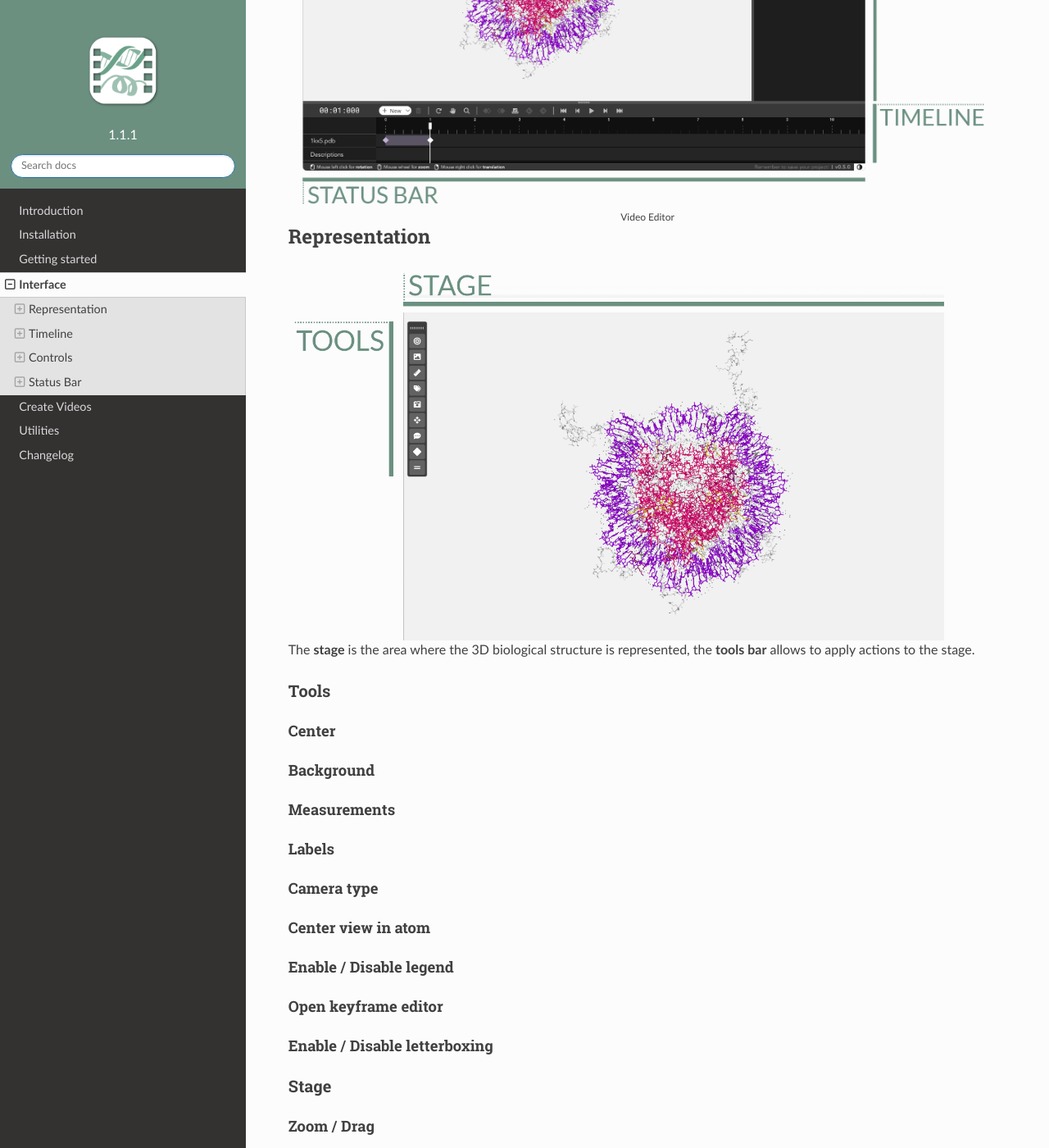
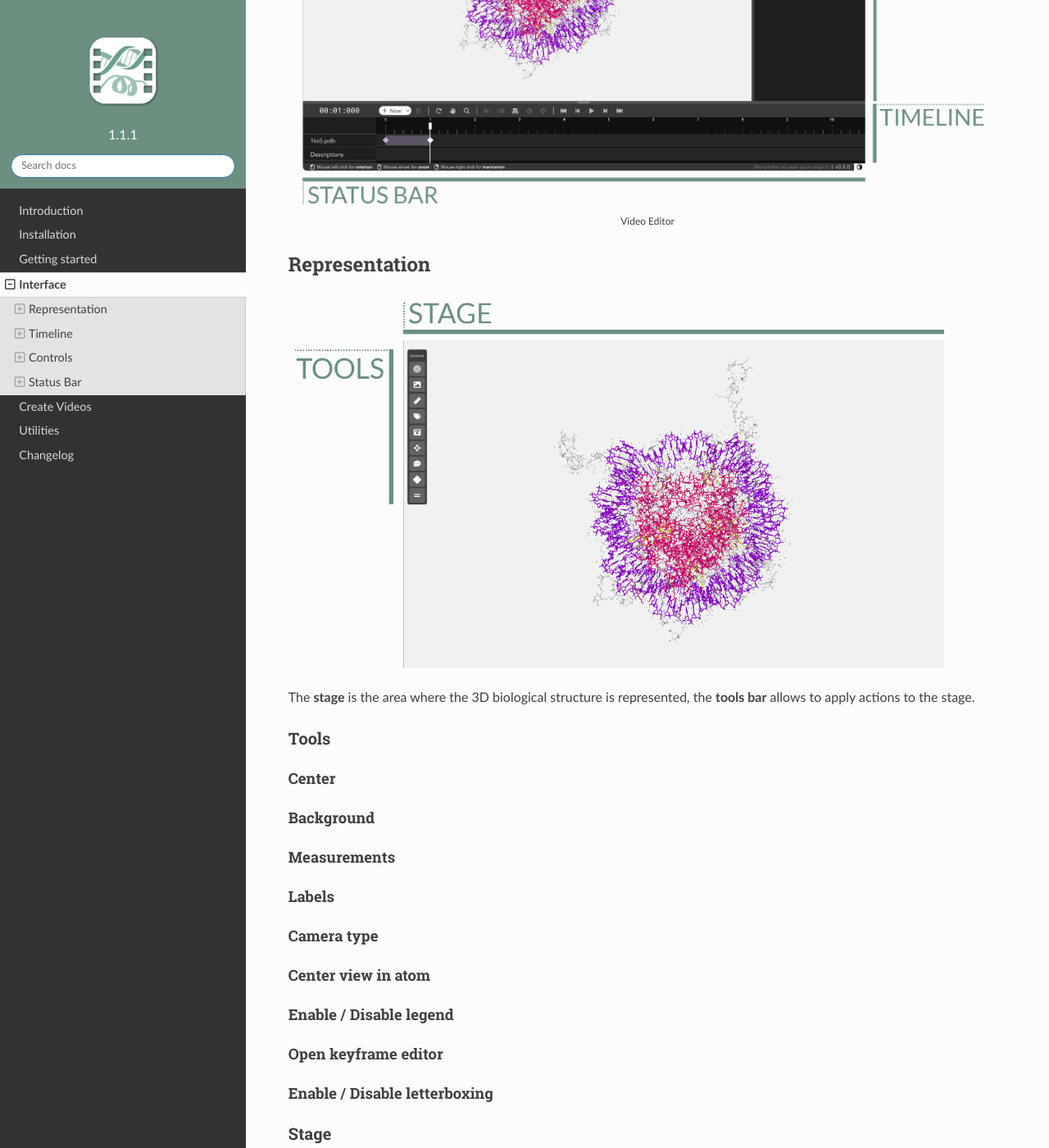
Before and after one commit to gbayarri/biomovies_documentation, a Sphinx documentation site: the page built from docs/source/interface.md, in a window 1280 px wide and 1400 px high, scrolled down 424 px. Shown: the whole window at 82% size. Built offline with Sphinx 7.4.7 and the Read the Docs theme 2.0.0, drawn with Linux system fonts in a browser that asks for light colours.

Commit message:
Interface

```diff
--- a/docs/source/_static/theme_overrides.css
+++ b/docs/source/_static/theme_overrides.css
@@ -50,7 +50,7 @@
 }
 
 span.rst-current-version span { font-family: 'Lato';}
-.rst-content h2 .headerlink { font-family: 'FontAwesome'!important; }
+.headerlink { font-family: 'FontAwesome'!important; }
 
 @media not all and (min-resolution:.001dpcm)
 { @supports (-webkit-appearance:none) {
--- a/docs/source/interface.md
+++ b/docs/source/interface.md
@@ -1,11 +1,12 @@
 # Interface
 
 <img src="_static/interface/interface.png" style="margin-bottom:0;" />
+
 <span style="font-size:12px;display:flex;justify-content:center;">Video Editor</span>
 
 ## Representation
 
-<img src="_static/interface/representations.png" style="max-width:800px; margin-bottom:0;" />
+<img src="_static/interface/representations.png" style="max-width:800px;" />
 
 The **stage** is the area where the 3D biological structure is represented, the **tools bar** allows to apply actions to the stage.
 
```
Also changed, not shown: docs/source/_static/interface/representations.png.
